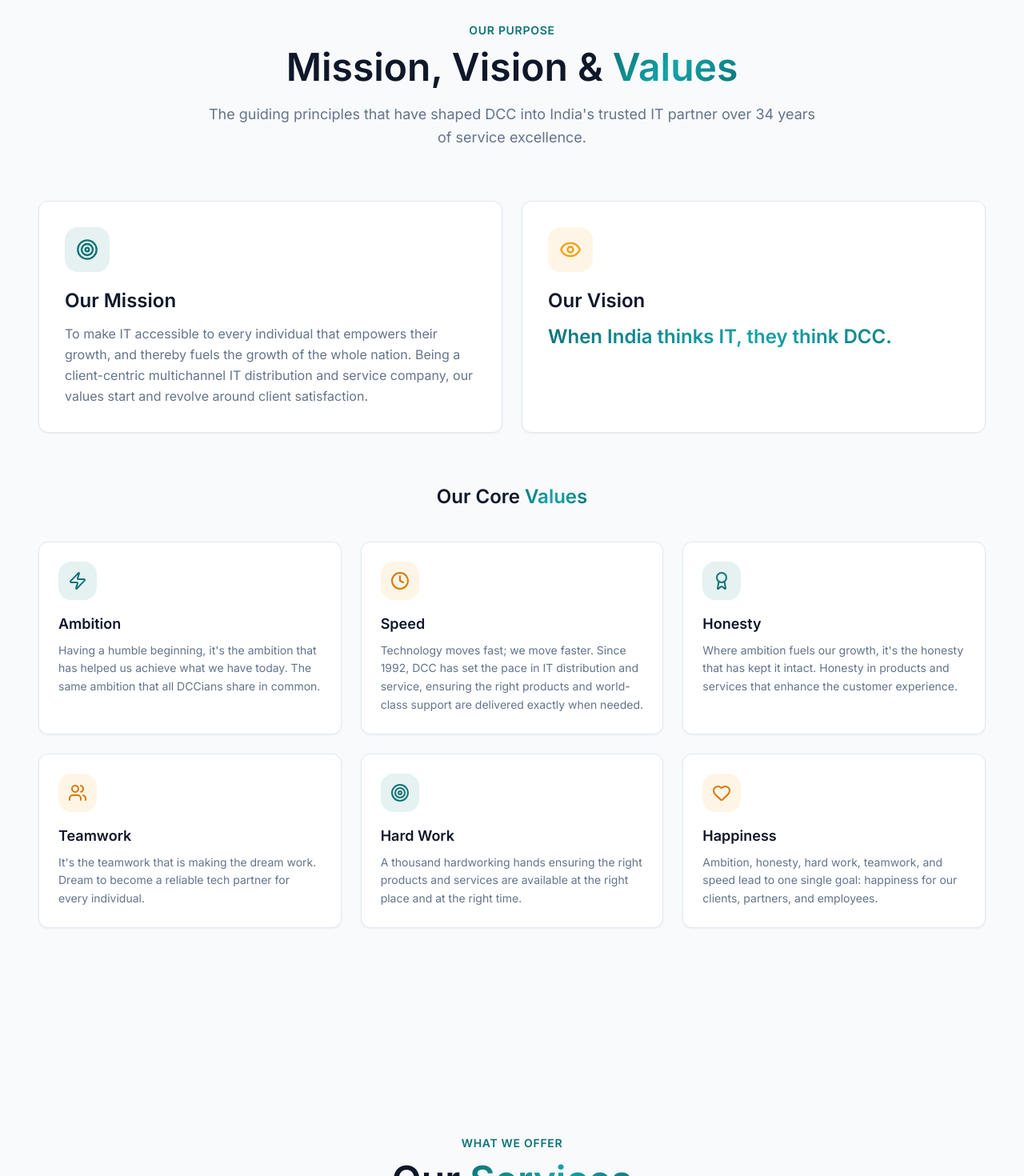
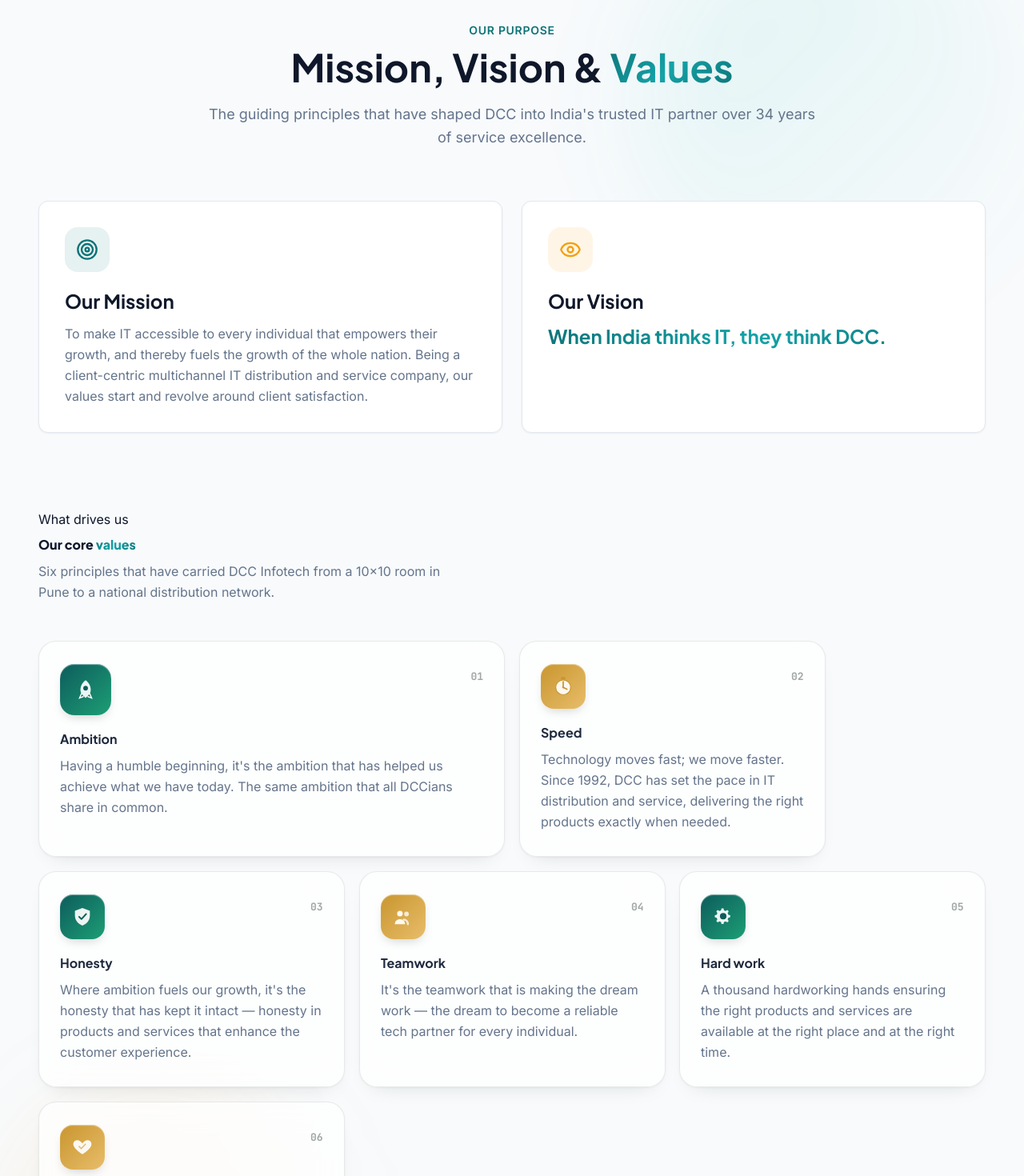
Before and after one commit to akkibansode8563-boop/DCC-INFOTECH-_WEB, a Next.js app: page / in a window 1280 px wide. Shown: the part 4820-6290 px from the top of the page at 80% size. Built offline with nearby package versions, Linux system fonts and the light colour scheme.

Commit message:
feat: implement premium Core Values grid with Framer Motion, 3D card tilt, and index counter rollups

```diff
--- a/src/components/dcc/MissionVisionValues.tsx
+++ b/src/components/dcc/MissionVisionValues.tsx
@@ -1,9 +1,58 @@
 'use client';
 
-import { useRef } from 'react';
-import { Target, Eye, Zap, Heart, Users, Clock, Award } from 'lucide-react';
-import { gsap, ScrollTrigger } from '@/lib/gsap';
-import { useGSAP } from '@gsap/react';
+import { useRef, useEffect } from 'react';
+import { Target, Eye } from 'lucide-react';
+import { motion, useMotionValue, useTransform, useSpring, useAnimate, useInView } from 'framer-motion';
+
+// custom SVGs for the premium look
+const IconAmbition = () => (
+  <svg viewBox="0 0 48 48" fill="none" className="w-7 h-7">
+    <path d="M24 4C30 8 35 16 35 24c0 4-1 7-2 9l-9 9-9-9c-1-2-2-5-2-9 0-8 5-16 11-20z" fill="#fff" fillOpacity=".92"/>
+    <circle cx="24" cy="21" r="5" fill="#0d5c5c"/>
+    <path d="M15 33l-4 9 8-3M33 33l4 9-8-3" stroke="#fff" strokeWidth="2.4" strokeLinecap="round" fill="none"/>
+  </svg>
+);
+
+const IconSpeed = () => (
+  <svg viewBox="0 0 48 48" fill="none" className="w-7 h-7">
+    <circle cx="24" cy="26" r="16" fill="#fff" fillOpacity=".92"/>
+    <circle cx="24" cy="26" r="16" stroke="#c9962f" strokeWidth="2"/>
+    <path d="M24 26 L24 14" stroke="#c9962f" strokeWidth="3" strokeLinecap="round"/>
+    <path d="M24 26 L32 30" stroke="#c9962f" strokeWidth="3" strokeLinecap="round"/>
+    <rect x="19" y="4" width="10" height="5" rx="2.5" fill="#c9962f"/>
+    <circle cx="24" cy="26" r="2" fill="#c9962f"/>
+  </svg>
+);
+
+const IconHonesty = () => (
+  <svg viewBox="0 0 48 48" fill="none" className="w-7 h-7">
+    <path d="M24 5 8 11v10c0 11 7 18 16 22 9-4 16-11 16-22V11L24 5z" fill="#fff" fillOpacity=".92"/>
+    <path d="M17 24l5 5 10-11" stroke="#0d5c5c" strokeWidth="3.2" strokeLinecap="round" strokeLinejoin="round" fill="none"/>
+  </svg>
+);
+
+const IconTeamwork = () => (
+  <svg viewBox="0 0 48 48" fill="none" className="w-7 h-7">
+    <circle cx="17" cy="17" r="6" fill="#fff" fillOpacity=".92"/>
+    <circle cx="31" cy="18" r="5" fill="#fff" fillOpacity=".75"/>
+    <path d="M6 40c0-7 5-11 11-11s11 4 11 11" fill="#fff" fillOpacity=".92"/>
+    <path d="M25 30c5 0 9 3.5 9 10" stroke="#fff" strokeOpacity=".75" strokeWidth="4" stroke-linecap="round" fill="none"/>
+  </svg>
+);
+
+const IconHardwork = () => (
+  <svg viewBox="0 0 48 48" fill="none" className="w-7 h-7">
+    <path d="M39 20.5l-4-1-1.5-3.6 2.3-3.5-3-3-3.5 2.3-3.6-1.5-1-4h-4.4l-1 4-3.6 1.5-3.5-2.3-3 3 2.3 3.5-1.5 3.6-4 1V25l4 1 1.5 3.6-2.3 3.5 3 3 3.5-2.3 3.6 1.5 1 4h4.4l1-4 3.6-1.5 3.5 2.3 3-3-2.3-3.5 1.5-3.6 4-1v-4.5z" fill="#fff" fillOpacity=".92"/>
+    <circle cx="24" cy="22.75" r="7" fill="#0d5c5c"/>
+  </svg>
+);
+
+const IconHappiness = () => (
+  <svg viewBox="0 0 48 48" fill="none" className="w-7 h-7">
+    <path d="M24 39s-14-8.6-18.4-17.3C2.7 15.7 6 9 12.5 9 17.5 9 21.5 12.5 24 16c2.5-3.5 6.5-7 11.5-7 6.5 0 9.8 6.7 6.9 12.7C38 30.4 24 39 24 39z" fill="#fff" fillOpacity=".92"/>
+    <path d="M17 22.5l4.5 4.5 9-9.5" stroke="#c9962f" strokeWidth="2.6" strokeLinecap="round" strokeLinejoin="round" fill="none" opacity=".6"/>
+  </svg>
+);
 
 const mission = {
   icon: Target,
@@ -17,187 +66,315 @@
   text: 'When India thinks IT, they think DCC.',
 };
 
-const values = [
+const valuesData = [
   {
-    icon: Zap,
+    index: '01',
     title: 'Ambition',
-    description: 'Having a humble beginning, it\'s the ambition that has helped us achieve what we have today. The same ambition that all DCCians share in common.',
-    color: 'bg-dcc-teal/10 text-dcc-teal group-hover:bg-dcc-teal group-hover:text-white',
+    description: "Having a humble beginning, it's the ambition that has helped us achieve what we have today. The same ambition that all DCCians share in common.",
+    icon: IconAmbition,
+    gradient: 'linear-gradient(135deg, #0d5c5c, #1d9e75)',
+    hero: true,
   },
   {
-    icon: Clock,
+    index: '02',
     title: 'Speed',
-    description: 'Technology moves fast; we move faster. Since 1992, DCC has set the pace in IT distribution and service, ensuring the right products and world-class support are delivered exactly when needed.',
-    color: 'bg-dcc-amber/10 text-dcc-amber-dark group-hover:bg-dcc-amber group-hover:text-white',
+    description: 'Technology moves fast; we move faster. Since 1992, DCC has set the pace in IT distribution and service, delivering the right products exactly when needed.',
+    icon: IconSpeed,
+    gradient: 'linear-gradient(135deg, #c9962f, #e8bd6a)',
+    hero: false,
   },
   {
-    icon: Award,
+    index: '03',
     title: 'Honesty',
-    description: 'Where ambition fuels our growth, it\'s the honesty that has kept it intact. Honesty in products and services that enhance the customer experience.',
-    color: 'bg-dcc-teal/10 text-dcc-teal group-hover:bg-dcc-teal group-hover:text-white',
+    description: "Where ambition fuels our growth, it's the honesty that has kept it intact — honesty in products and services that enhance the customer experience.",
+    icon: IconHonesty,
+    gradient: 'linear-gradient(135deg, #0d5c5c, #1d9e75)',
+    hero: false,
   },
   {
-    icon: Users,
+    index: '04',
     title: 'Teamwork',
-    description: 'It\'s the teamwork that is making the dream work. Dream to become a reliable tech partner for every individual.',
-    color: 'bg-dcc-amber/10 text-dcc-amber-dark group-hover:bg-dcc-amber group-hover:text-white',
+    description: "It's the teamwork that is making the dream work — the dream to become a reliable tech partner for every individual.",
+    icon: IconTeamwork,
+    gradient: 'linear-gradient(135deg, #c9962f, #e8bd6a)',
+    hero: false,
   },
   {
-    icon: Target,
-    title: 'Hard Work',
+    index: '05',
+    title: 'Hard work',
     description: 'A thousand hardworking hands ensuring the right products and services are available at the right place and at the right time.',
-    color: 'bg-dcc-teal/10 text-dcc-teal group-hover:bg-dcc-teal group-hover:text-white',
+    icon: IconHardwork,
+    gradient: 'linear-gradient(135deg, #0d5c5c, #1d9e75)',
+    hero: false,
   },
   {
-    icon: Heart,
+    index: '06',
     title: 'Happiness',
     description: 'Ambition, honesty, hard work, teamwork, and speed lead to one single goal: happiness for our clients, partners, and employees.',
-    color: 'bg-dcc-amber/10 text-dcc-amber-dark group-hover:bg-dcc-amber group-hover:text-white',
+    icon: IconHappiness,
+    gradient: 'linear-gradient(135deg, #c9962f, #e8bd6a)',
+    hero: false,
   },
 ];
 
+// Rolling counter component for card indexes
+function RollingIndex({ indexStr, triggerRef }: { indexStr: string; triggerRef: React.RefObject<any> }) {
+  const [scope, animate] = useAnimate();
+  const isInView = useInView(triggerRef, { once: true, margin: '-60px' });
+
+  useEffect(() => {
+    if (isInView) {
+      const targetVal = parseInt(indexStr, 10);
+      animate(0, targetVal, {
+        duration: 0.9,
+        ease: 'easeOut',
+        onUpdate: (latest) => {
+          if (scope.current) {
+            scope.current.textContent = String(Math.round(latest)).padStart(2, '0');
+          }
+        }
+      });
+    }
+  }, [isInView, animate, indexStr, scope, triggerRef]);
+
+  return <span ref={scope} className="value-index">00</span>;
+}
+
+// Individual 3D Interactive Card
+function ValueCard({
+  value,
+  index,
+  gridRef,
+}: {
+  value: (typeof valuesData)[0];
+  index: number;
+  gridRef: React.RefObject<any>;
+}) {
+  const cardRef = useRef<HTMLDivElement>(null);
+
+  // Motion values for coordinates
+  const x = useMotionValue(0.5);
+  const y = useMotionValue(0.5);
+
+  // Map to rotations
+  const rotateX = useSpring(useTransform(y, [0, 1], [8, -8]), { stiffness: 200, damping: 25 });
+  const rotateY = useSpring(useTransform(x, [0, 1], [-8, 8]), { stiffness: 200, damping: 25 });
+
+  const handlePointerMove = (e: React.PointerEvent<HTMLDivElement>) => {
+    if (!cardRef.current) return;
+    const rect = cardRef.current.getBoundingClientRect();
+    const width = rect.width;
+    const height = rect.height;
+    const mouseX = e.clientX - rect.left;
+    const mouseY = e.clientY - rect.top;
+    x.set(mouseX / width);
+    y.set(mouseY / height);
+  };
+
+  const handlePointerLeave = () => {
+    x.set(0.5);
+    y.set(0.5);
+  };
+
+  const IconComponent = value.icon;
+
+  return (
+    <motion.div
+      ref={cardRef}
+      style={{ rotateX, rotateY, transformPerspective: 700 }}
+      onPointerMove={handlePointerMove}
+      onPointerLeave={handlePointerLeave}
+      initial={{ y: 40, opacity: 0, scale: 0.95 }}
+      whileInView={{ y: 0, opacity: 1, scale: 1 }}
+      viewport={{ once: true, margin: '-60px' }}
+      transition={{ duration: 0.75, ease: 'easeOut', delay: index * 0.08 }}
+      className={`value-card ${value.hero ? 'hero' : ''}`}
+    >
+      <div className="value-card-top">
+        <div className="value-icon-badge" style={{ background: value.gradient }}>
+          <IconComponent />
+        </div>
+        <RollingIndex indexStr={value.index} triggerRef={gridRef} />
+      </div>
+      <h3 className="font-heading font-bold text-foreground text-slate-800">{value.title}</h3>
+      <p className="desc text-muted-foreground font-sans-inter mt-2 leading-relaxed">{value.description}</p>
+    </motion.div>
+  );
+}
+
 export default function MissionVisionValues() {
   const sectionRef = useRef<HTMLDivElement>(null);
-
-  useGSAP(() => {
-    // Header reveal
-    gsap.fromTo(
-      '.mvv-header-reveal',
-      { y: 30, opacity: 0 },
-      {
-        y: 0,
-        opacity: 1,
-        duration: 0.8,
-        ease: 'power3.out',
-        clearProps: 'all',
-        scrollTrigger: {
-          trigger: '.mvv-header-reveal',
-          start: 'top 85%',
-          once: true,
-        },
-      }
-    );
-
-    // Mission & Vision cards reveal
-    gsap.fromTo(
-      '.mvv-card-reveal',
-      { y: 30, opacity: 0 },
-      {
-        y: 0,
-        opacity: 1,
-        duration: 0.7,
-        stagger: 0.15,
-        ease: 'power3.out',
-        clearProps: 'all',
-        scrollTrigger: {
-          trigger: '.mvv-card-reveal',
-          start: 'top 80%',
-          once: true,
-        },
-      }
-    );
-
-    // Values header reveal
-    gsap.fromTo(
-      '.mvv-values-header',
-      { y: 20, opacity: 0 },
-      {
-        y: 0,
-        opacity: 1,
-        duration: 0.6,
-        ease: 'power2.out',
-        clearProps: 'all',
-        scrollTrigger: {
-          trigger: '.mvv-values-header',
-          start: 'top 90%',
-          once: true,
-        },
-      }
-    );
-
-    // Values cards reveal
-    gsap.fromTo(
-      '.mvv-value-card',
-      { y: 30, opacity: 0 },
-      {
-        y: 0,
-        opacity: 1,
-        duration: 0.7,
-        stagger: 0.1,
-        ease: 'power3.out',
-        clearProps: 'all',
-        scrollTrigger: {
-          trigger: '.mvv-value-card',
-          start: 'top 85%',
-          once: true,
-        },
-      }
-    );
-  }, { scope: sectionRef });
+  const gridRef = useRef<HTMLDivElement>(null);
 
   return (
     <section
       id="mission-vision"
       ref={sectionRef}
-      className="section bg-muted/20 overflow-hidden"
+      className="section bg-muted/20 overflow-hidden relative"
       aria-label="Mission, Vision and Values"
     >
-      <div className="mx-auto max-w-7xl">
+      {/* Background gradients */}
+      <div className="absolute top-0 right-0 w-[480px] h-[480px] bg-gradient-to-br from-teal-500/10 to-transparent blur-3xl pointer-events-none rounded-full" />
+      <div className="absolute bottom-0 left-0 w-[420px] h-[420px] bg-gradient-to-br from-amber-500/10 to-transparent blur-3xl pointer-events-none rounded-full" />
+
+      {/* Embedded CSS for custom styling */}
+      <style dangerouslySetInnerHTML={{ __html: `
+        .values-grid {
+          display: grid;
+          grid-template-columns: repeat(6, 1fr);
+          gap: 18px;
+        }
+        .value-card {
+          position: relative;
+          background: rgba(255, 255, 255, 0.72);
+          backdrop-filter: blur(16px);
+          -webkit-backdrop-filter: blur(16px);
+          border: 1px solid rgba(18, 32, 29, 0.09);
+          border-radius: 22px;
+          padding: 28px 26px 30px;
+          overflow: hidden;
+          grid-column: span 2;
+          display: flex;
+          flex-direction: column;
+          box-shadow: 0 1px 3px rgba(18, 32, 29, .05), 0 12px 28px -18px rgba(18, 32, 29, .18);
+          transition: box-shadow 0.4s ease;
+          transform-style: preserve-3d;
+        }
+        .value-card.hero {
+          grid-column: span 3;
+        }
+        .value-card::before {
+          content: "";
+          position: absolute;
+          inset: 0;
+          border-radius: 22px;
+          padding: 1px;
+          background: linear-gradient(135deg, #1d9e75, #e8bd6a);
+          -webkit-mask: linear-gradient(#fff 0 0) content-box, linear-gradient(#fff 0 0);
+          -webkit-mask-composite: xor;
+          mask-composite: exclude;
+          opacity: 0;
+          transition: opacity 0.4s ease;
+          pointer-events: none;
+        }
+        .value-card:hover::before {
+          opacity: 1;
+        }
+        .value-card:hover {
+          box-shadow: 0 1px 3px rgba(18, 32, 29, .06), 0 20px 40px -18px rgba(13, 92, 92, .28);
+        }
+        .value-card-top {
+          display: flex;
+          align-items: flex-start;
+          justify-content: space-between;
+          margin-bottom: 18px;
+        }
+        .value-index {
+          font-family: 'JetBrains Mono', monospace;
+          font-size: 13px;
+          color: #526059;
+          opacity: 0.55;
+          padding-top: 6px;
+        }
+        .value-icon-badge {
+          width: 56px;
+          height: 56px;
+          border-radius: 16px;
+          flex-shrink: 0;
+          display: flex;
+          align-items: center;
+          justify-content: center;
+          box-shadow: inset 0 1px 1px rgba(255, 255, 255, .5), 0 6px 14px -6px rgba(18, 32, 29, .25);
+        }
+        .value-card.hero .value-icon-badge {
+          width: 64px;
+          height: 64px;
+          border-radius: 18px;
+        }
+        @media (max-width: 860px) {
+          .values-grid {
+            grid-template-columns: repeat(2, 1fr);
+          }
+          .value-card {
+            grid-column: span 2 !important;
+          }
+        }
+      `}} />
+
+      <div className="mx-auto max-w-7xl relative z-10">
         {/* Header */}
-        <div className="mvv-header-reveal mx-auto mb-16 max-w-3xl text-center">
+        <motion.div
+          initial={{ y: 30, opacity: 0 }}
+          whileInView={{ y: 0, opacity: 1 }}
+          viewport={{ once: true }}
+          transition={{ duration: 0.8, ease: 'easeOut' }}
+          className="mx-auto mb-16 max-w-3xl text-center"
+        >
           <span className="mb-3 inline-block text-sm font-semibold uppercase tracking-wider text-dcc-teal">
             Our Purpose
           </span>
-          <h2 className="mb-5 text-3xl font-bold text-foreground sm:text-4xl lg:text-5xl">
+          <h2 className="mb-5 text-3xl font-bold text-foreground sm:text-4xl lg:text-5xl font-heading">
             Mission, Vision &{' '}
             <span className="text-gradient">Values</span>
           </h2>
-          <p className="text-lg leading-relaxed text-muted-foreground">
+          <p className="text-lg leading-relaxed text-muted-foreground font-sans-inter">
             The guiding principles that have shaped DCC into India&apos;s trusted IT partner
             over 34 years of service excellence.
           </p>
+        </motion.div>
+
+        {/* Mission & Vision — side by side */}
+        <div className="mb-24 grid gap-6 md:grid-cols-2">
+          <motion.div
+            initial={{ y: 30, opacity: 0 }}
+            whileInView={{ y: 0, opacity: 1 }}
+            viewport={{ once: true }}
+            transition={{ duration: 0.7, delay: 0.1, ease: 'easeOut' }}
+            className="card-premium group rounded-2xl p-8 select-none"
+          >
+            <div className="mb-5 flex h-14 w-14 items-center justify-center rounded-xl bg-dcc-teal/10 transition-all duration-300 group-hover:bg-dcc-teal group-hover:shadow-lg group-hover:shadow-dcc-teal/20">
+              <Target className="h-7 w-7 text-dcc-teal transition-colors duration-300 group-hover:text-white" />
+            </div>
+            <h3 className="mb-3 text-2xl font-bold text-foreground font-heading">{mission.title}</h3>
+            <p className="text-base leading-relaxed text-muted-foreground font-sans-inter">{mission.text}</p>
+          </motion.div>
+
+          <motion.div
+            initial={{ y: 30, opacity: 0 }}
+            whileInView={{ y: 0, opacity: 1 }}
+            viewport={{ once: true }}
+            transition={{ duration: 0.7, delay: 0.25, ease: 'easeOut' }}
+            className="card-premium group rounded-2xl p-8 border-dcc-amber/20 bg-gradient-to-br from-dcc-amber/5 to-transparent select-none"
+          >
+            <div className="mb-5 flex h-14 w-14 items-center justify-center rounded-xl bg-dcc-amber/10 transition-all duration-300 group-hover:bg-dcc-amber group-hover:shadow-lg group-hover:shadow-dcc-amber/20">
+              <Eye className="h-7 w-7 text-dcc-amber transition-colors duration-300 group-hover:text-white" />
+            </div>
+            <h3 className="mb-3 text-2xl font-bold text-foreground font-heading">{vision.title}</h3>
+            <p className="text-2xl font-bold text-gradient leading-snug font-heading">{vision.text}</p>
+          </motion.div>
         </div>
 
-        {/* Mission & Vision — side by side */}
-        <div className="mb-16 grid gap-6 md:grid-cols-2">
-          <div className="mvv-card-reveal card-premium group rounded-2xl p-8 select-none">
-            <div className="mb-5 flex h-14 w-14 items-center justify-center rounded-xl bg-dcc-teal/10 transition-all duration-300 group-hover:bg-dcc-teal group-hover:shadow-lg group-hover:shadow-dcc-teal/20">
-              <mission.icon className="h-7 w-7 text-dcc-teal transition-colors duration-300 group-hover:text-white" />
-            </div>
-            <h3 className="mb-3 text-2xl font-bold text-foreground">{mission.title}</h3>
-            <p className="text-base leading-relaxed text-muted-foreground">{mission.text}</p>
-          </div>
-
-          <div className="mvv-card-reveal card-premium group rounded-2xl p-8 border-dcc-amber/20 bg-gradient-to-br from-dcc-amber/5 to-transparent select-none">
-            <div className="mb-5 flex h-14 w-14 items-center justify-center rounded-xl bg-dcc-amber/10 transition-all duration-300 group-hover:bg-dcc-amber group-hover:shadow-lg group-hover:shadow-dcc-amber/20">
-              <vision.icon className="h-7 w-7 text-dcc-amber transition-colors duration-300 group-hover:text-white" />
-            </div>
-            <h3 className="mb-3 text-2xl font-bold text-foreground">{vision.title}</h3>
-            <p className="text-2xl font-bold text-gradient leading-snug">{vision.text}</p>
-          </div>
-        </div>
+        {/* Values Section Header */}
+        <motion.div
+          initial={{ y: 20, opacity: 0 }}
+          whileInView={{ y: 0, opacity: 1 }}
+          viewport={{ once: true }}
+          transition={{ duration: 0.6, ease: 'easeOut' }}
+          className="text-left mb-12"
+        >
+          <p className="eyebrow">What drives us</p>
+          <h2 className="font-heading font-extrabold text-slate-900 mt-2">
+            Our core <span className="text-gradient">values</span>
+          </h2>
+          <p className="text-muted-foreground font-sans-inter max-w-lg mt-2 leading-relaxed">
+            Six principles that have carried DCC Infotech from a 10x10 room in Pune to a national distribution network.
+          </p>
+        </motion.div>
 
         {/* Values Grid */}
-        <div className="mvv-values-header text-center mb-10">
-          <h3 className="text-2xl font-bold text-foreground">
-            Our Core <span className="text-gradient">Values</span>
-          </h3>
-        </div>
-
-        <div className="grid gap-6 sm:grid-cols-2 lg:grid-cols-3">
-          {values.map((value) => (
-            <div
-              key={value.title}
-              className="mvv-value-card card-premium group rounded-2xl p-6 transition-all duration-300 hover:scale-[1.02] select-none"
-            >
-              <div
-                className={`mb-4 flex h-12 w-12 items-center justify-center rounded-xl transition-all duration-300 ${value.color}`}
-              >
-                <value.icon className="h-6 w-6" />
-              </div>
-              <h4 className="mb-2 text-lg font-bold text-foreground">{value.title}</h4>
-              <p className="text-sm leading-relaxed text-muted-foreground">{value.description}</p>
-            </div>
+        <div ref={gridRef} className="values-grid">
+          {valuesData.map((value, idx) => (
+            <ValueCard key={value.title} value={value} index={idx} gridRef={gridRef} />
           ))}
         </div>
       </div>
```
